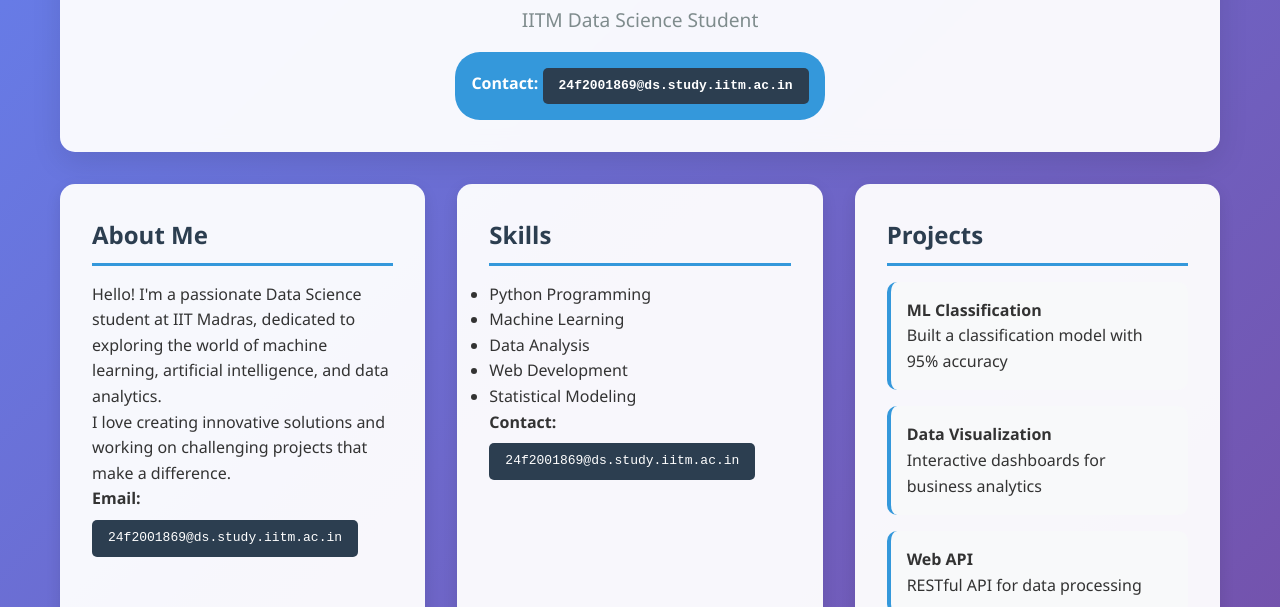
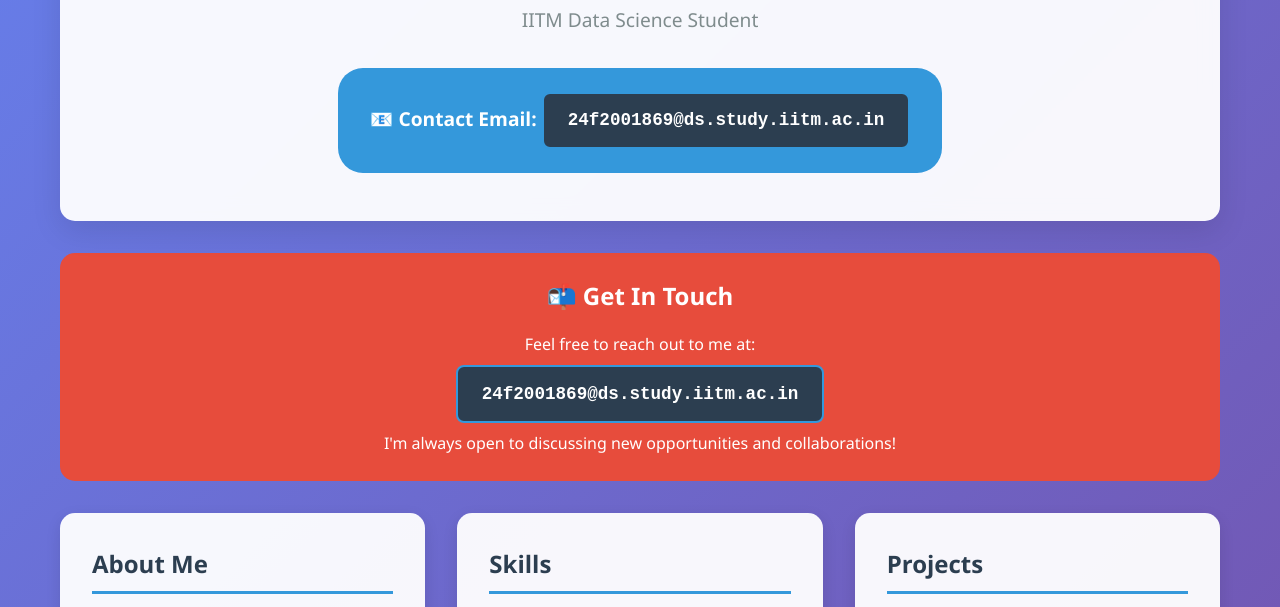
Before and after one commit to 24f2001869/GitHub-Pages-site-with-a-custom-404-page, a plain HTML site: page index.html in a window 1280 px wide. Shown: the part 132-739 px from the top of the page. Drawn offline with Linux system fonts and the light colour scheme.

Commit message:
Update index.html

```diff
--- a/index.html
+++ b/index.html
@@ -50,10 +50,12 @@
         .contact-info {
             background: #3498db;
             color: white;
-            padding: 0.5rem 1rem;
+            padding: 1rem 2rem;
             border-radius: 25px;
             display: inline-block;
             font-weight: bold;
+            font-size: 1.2rem;
+            margin: 1rem 0;
         }
 
         .main-content {
@@ -119,17 +121,37 @@
             text-align: center;
             padding: 2rem 0;
             color: white;
+            background: rgba(0, 0, 0, 0.3);
+            border-radius: 15px;
+            margin-top: 2rem;
         }
 
-        /* Email styling */
+        /* Email styling - More prominent */
         .email-address {
-            font-family: monospace;
+            font-family: 'Courier New', monospace;
             background: #2c3e50;
             color: white;
-            padding: 0.5rem 1rem;
-            border-radius: 5px;
+            padding: 0.8rem 1.5rem;
+            border-radius: 8px;
             display: inline-block;
             margin: 0.5rem 0;
+            font-size: 1.1rem;
+            font-weight: bold;
+            border: 2px solid #3498db;
+        }
+
+        .email-section {
+            background: #e74c3c;
+            color: white;
+            padding: 1.5rem;
+            border-radius: 15px;
+            text-align: center;
+            margin: 2rem 0;
+        }
+
+        .email-section h3 {
+            margin-bottom: 1rem;
+            font-size: 1.5rem;
         }
     </style>
 </head>
@@ -139,9 +161,17 @@
             <h1>Welcome to My Portfolio</h1>
             <p class="subtitle">IITM Data Science Student</p>
             <div class="contact-info">
-                Contact: <span class="email-address">24f2001869@ds.study.iitm.ac.in</span>
+                📧 Contact Email: <span class="email-address">24f2001869@ds.study.iitm.ac.in</span>
             </div>
         </header>
+
+        <!-- Dedicated Email Section -->
+        <div class="email-section">
+            <h3>📬 Get In Touch</h3>
+            <p>Feel free to reach out to me at:</p>
+            <div class="email-address">24f2001869@ds.study.iitm.ac.in</div>
+            <p>I'm always open to discussing new opportunities and collaborations!</p>
+        </div>
 
         <div class="main-content">
             <div class="card">
@@ -190,7 +220,7 @@
 
     <footer>
         <p>&copy; 2024 IITM Data Science Student. All rights reserved.</p>
-        <p class="email-address">24f2001869@ds.study.iitm.ac.in</p>
+        <p><strong>Email:</strong> <span class="email-address">24f2001869@ds.study.iitm.ac.in</span></p>
     </footer>
 </body>
 </html>
```
